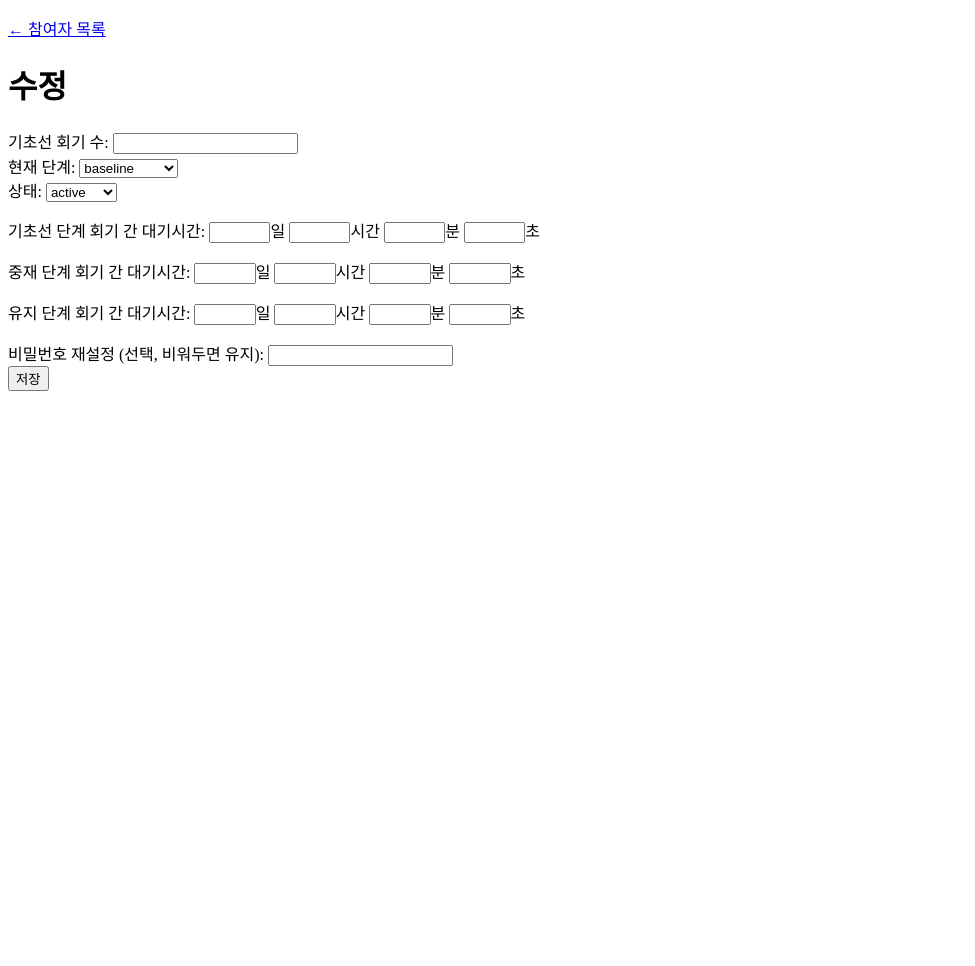
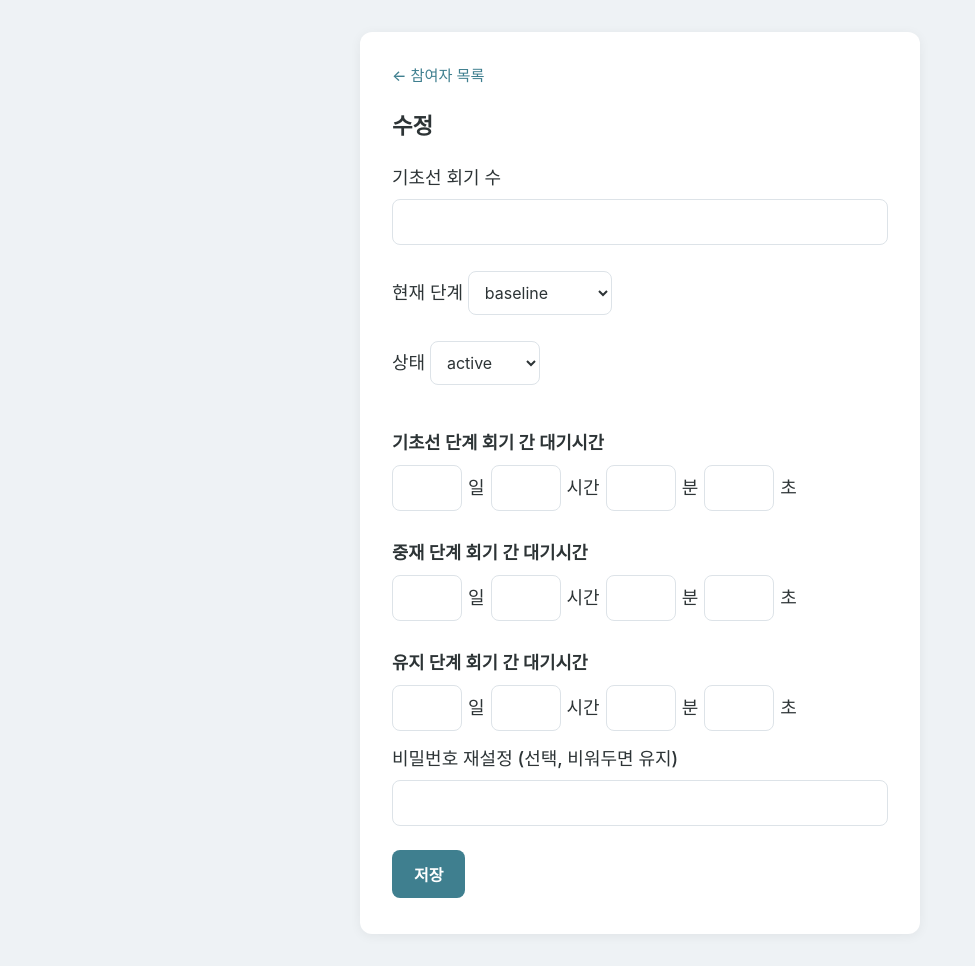
Before and after one commit to RCNR/ASD_communication_practice_system, a FastAPI app: template app/templates/admin_participant_edit.html in a window 1280 px wide. Shown: the whole page, without its empty margins (0-975 px from the left). Before the commit the page ends 391 px from the top, so only its background shows below. Run offline with FastAPI, Linux system fonts and the light colour scheme; the template is opened without the code that fills it, so the values that code supplies are empty.

Commit message:
관리자 UI

```diff
--- a/app/static/style.css
+++ b/app/static/style.css
@@ -40,6 +40,10 @@ body {
   width: 100%;
   max-width: 560px;
   height: fit-content;
+}
+
+.card-wide {
+  max-width: 1080px;
 }
 
 h1 {
@@ -192,3 +196,94 @@ button.secondary:hover {
   display: block;
   margin-bottom: 4px;
 }
+
+.nav {
+  margin-bottom: 20px;
+  font-size: 0.95rem;
+}
+
+.nav a {
+  color: var(--accent);
+  text-decoration: none;
+  font-weight: 500;
+}
+
+.nav a:hover {
+  text-decoration: underline;
+}
+
+.nav .sep {
+  color: var(--border);
+  margin: 0 8px;
+}
+
+table {
+  width: 100%;
+  border-collapse: collapse;
+  margin-top: 8px;
+  font-size: 0.92rem;
+}
+
+th,
+td {
+  text-align: left;
+  padding: 10px 12px;
+  border-bottom: 1px solid var(--border);
+  vertical-align: top;
+}
+
+th {
+  background: #f4f6f8;
+  font-weight: 600;
+  color: var(--text-muted);
+  white-space: nowrap;
+}
+
+tr.flagged {
+  background: var(--warning-bg);
+}
+
+.badge {
+  display: inline-block;
+  padding: 2px 10px;
+  border-radius: 999px;
+  font-size: 0.85rem;
+  background: #eef2f5;
+  color: var(--text-muted);
+  font-weight: 500;
+}
+
+.section-title {
+  font-size: 1.1rem;
+  font-weight: 600;
+  margin: 28px 0 8px;
+}
+
+.field-row {
+  display: flex;
+  align-items: center;
+  gap: 6px;
+  margin-bottom: 14px;
+  flex-wrap: wrap;
+}
+
+.field-row input[type="number"] {
+  width: 70px;
+  margin: 0;
+}
+
+.field-row .field-label {
+  min-width: 150px;
+  font-weight: 500;
+}
+
+select {
+  font-family: inherit;
+  font-size: 1rem;
+  padding: 10px 12px;
+  border: 1px solid var(--border);
+  border-radius: 8px;
+  margin: 6px 0 16px;
+  background: #fff;
+  color: var(--text);
+}
--- a/app/templates/admin_participant_edit.html
+++ b/app/templates/admin_participant_edit.html
@@ -2,61 +2,68 @@
 <html lang="ko">
 <head>
   <meta charset="utf-8" />
+  <meta name="viewport" content="width=device-width, initial-scale=1" />
+  <link rel="stylesheet" href="/static/style.css" />
   <title>{{ participant.participant_code }} 수정 - ASD Communication Practice System</title>
 </head>
 <body>
-  <p><a href="/admin">&larr; 참여자 목록</a></p>
+  <div class="card">
+    <p class="nav"><a href="/admin">&larr; 참여자 목록</a></p>
     <h1>{{ participant.participant_code }} 수정</h1>
     {% if error %}
-  <p style="color: red;">{{ error }}</p>
+    <p class="error">{{ error }}</p>
     {% endif %}
     <form method="post" action="/admin/participants/{{ participant.participant_code }}/edit">
-    <label>기초선 회기 수:
+      <label>기초선 회기 수
         <input type="number" name="baseline_length" value="{{ participant.baseline_length }}" min="1" required />
-    </label><br />
+      </label>
 
-    <label>현재 단계:
+      <label>현재 단계
         <select name="current_phase">
           <option value="baseline" {% if participant.current_phase == "baseline" %}selected{% endif %}>baseline</option>
           <option value="intervention" {% if participant.current_phase == "intervention" %}selected{% endif %}>intervention</option>
           <option value="maintenance" {% if participant.current_phase == "maintenance" %}selected{% endif %}>maintenance</option>
         </select>
-    </label><br />
+      </label>
 
-    <label>상태:
+      <label>상태
         <select name="status">
           <option value="active" {% if participant.status == "active" %}selected{% endif %}>active</option>
           <option value="paused" {% if participant.status == "paused" %}selected{% endif %}>paused</option>
           <option value="dropped" {% if participant.status == "dropped" %}selected{% endif %}>dropped</option>
         </select>
-    </label><br />
+      </label>
 
-    <p>기초선 단계 회기 간 대기시간:
-      <input type="number" name="baseline_wait_d" value="{{ wait.baseline.days }}" min="0" style="width:4em;" />일
-      <input type="number" name="baseline_wait_h" value="{{ wait.baseline.hours }}" min="0" style="width:4em;" />시간
-      <input type="number" name="baseline_wait_m" value="{{ wait.baseline.minutes }}" min="0" style="width:4em;" />분
-      <input type="number" name="baseline_wait_s" value="{{ wait.baseline.seconds }}" min="0" style="width:4em;" />초
-    </p>
+      <p class="section-title">기초선 단계 회기 간 대기시간</p>
+      <div class="field-row">
+        <input type="number" name="baseline_wait_d" value="{{ wait.baseline.days }}" min="0" />일
+        <input type="number" name="baseline_wait_h" value="{{ wait.baseline.hours }}" min="0" />시간
+        <input type="number" name="baseline_wait_m" value="{{ wait.baseline.minutes }}" min="0" />분
+        <input type="number" name="baseline_wait_s" value="{{ wait.baseline.seconds }}" min="0" />초
+      </div>
 
-    <p>중재 단계 회기 간 대기시간:
-      <input type="number" name="intervention_wait_d" value="{{ wait.intervention.days }}" min="0" style="width:4em;" />일
-      <input type="number" name="intervention_wait_h" value="{{ wait.intervention.hours }}" min="0" style="width:4em;" />시간
-      <input type="number" name="intervention_wait_m" value="{{ wait.intervention.minutes }}" min="0" style="width:4em;" />분
-      <input type="number" name="intervention_wait_s" value="{{ wait.intervention.seconds }}" min="0" style="width:4em;" />초
-    </p>
+      <p class="section-title">중재 단계 회기 간 대기시간</p>
+      <div class="field-row">
+        <input type="number" name="intervention_wait_d" value="{{ wait.intervention.days }}" min="0" />일
+        <input type="number" name="intervention_wait_h" value="{{ wait.intervention.hours }}" min="0" />시간
+        <input type="number" name="intervention_wait_m" value="{{ wait.intervention.minutes }}" min="0" />분
+        <input type="number" name="intervention_wait_s" value="{{ wait.intervention.seconds }}" min="0" />초
+      </div>
 
-    <p>유지 단계 회기 간 대기시간:
-      <input type="number" name="maintenance_wait_d" value="{{ wait.maintenance.days }}" min="0" style="width:4em;" />일
-      <input type="number" name="maintenance_wait_h" value="{{ wait.maintenance.hours }}" min="0" style="width:4em;" />시간
-      <input type="number" name="maintenance_wait_m" value="{{ wait.maintenance.minutes }}" min="0" style="width:4em;" />분
-      <input type="number" name="maintenance_wait_s" value="{{ wait.maintenance.seconds }}" min="0" style="width:4em;" />초
-    </p>
+      <p class="section-title">유지 단계 회기 간 대기시간</p>
+      <div class="field-row">
+        <input type="number" name="maintenance_wait_d" value="{{ wait.maintenance.days }}" min="0" />일
+        <input type="number" name="maintenance_wait_h" value="{{ wait.maintenance.hours }}" min="0" />시간
+        <input type="number" name="maintenance_wait_m" value="{{ wait.maintenance.minutes }}" min="0" />분
+        <input type="number" name="maintenance_wait_s" value="{{ wait.maintenance.seconds }}" min="0" />초
+      </div>
 
-    <label>비밀번호 재설정 (선택, 비워두면 유지):
+      <label>비밀번호 재설정 (선택, 비워두면 유지)
         <input type="password" name="new_password" />
-    </label><br />
+      </label>
 
       <button type="submit">저장</button>
     </form>
+  </div>
 </body>
 </html>
```
Also changed, not shown: app/templates/admin_dashboard.html (+14 -5 lines), app/templates/admin_items.html (+11 -7 lines), app/templates/admin_login.html (+8 -2 lines), app/templates/admin_participant_detail.html (+8 -4 lines), app/templates/admin_participant_new.html (+36 -23 lines). Lines whose indentation alone changed are shown as unchanged.
